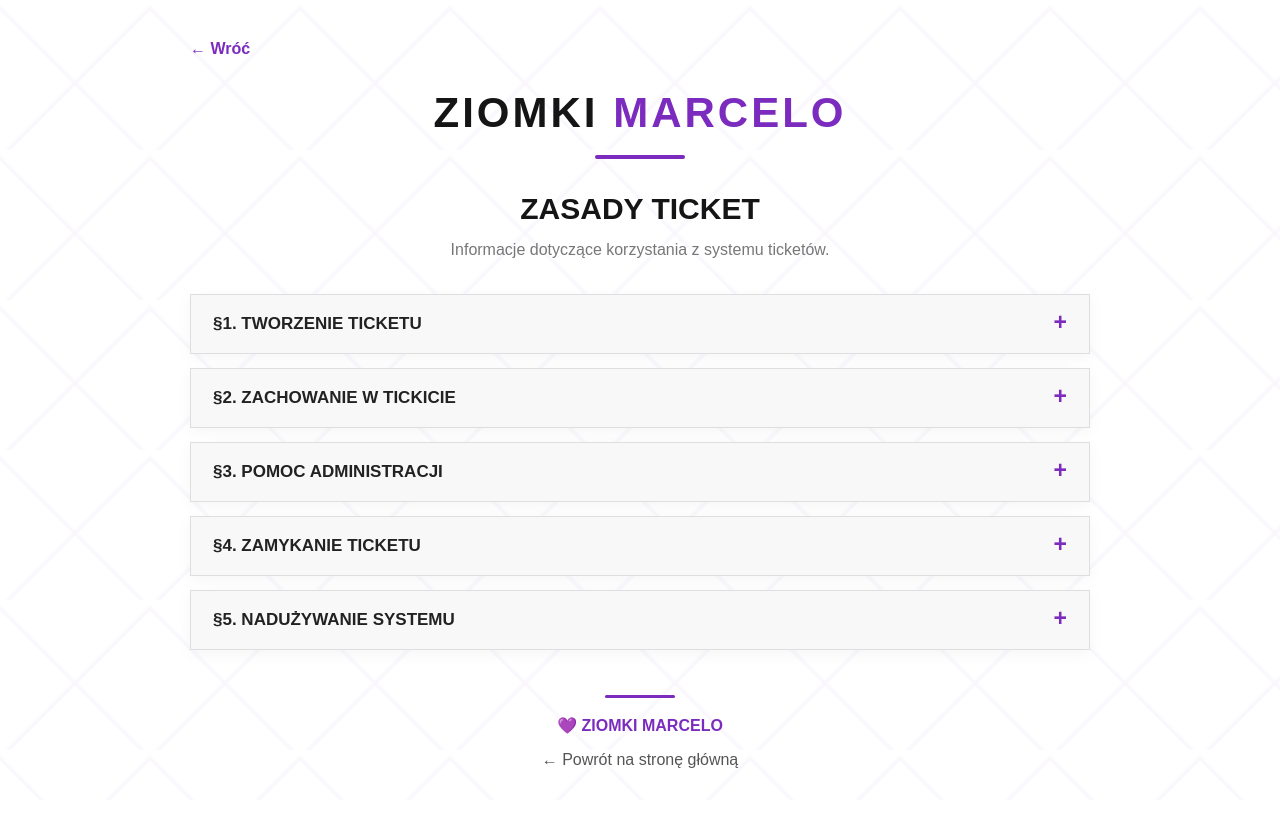
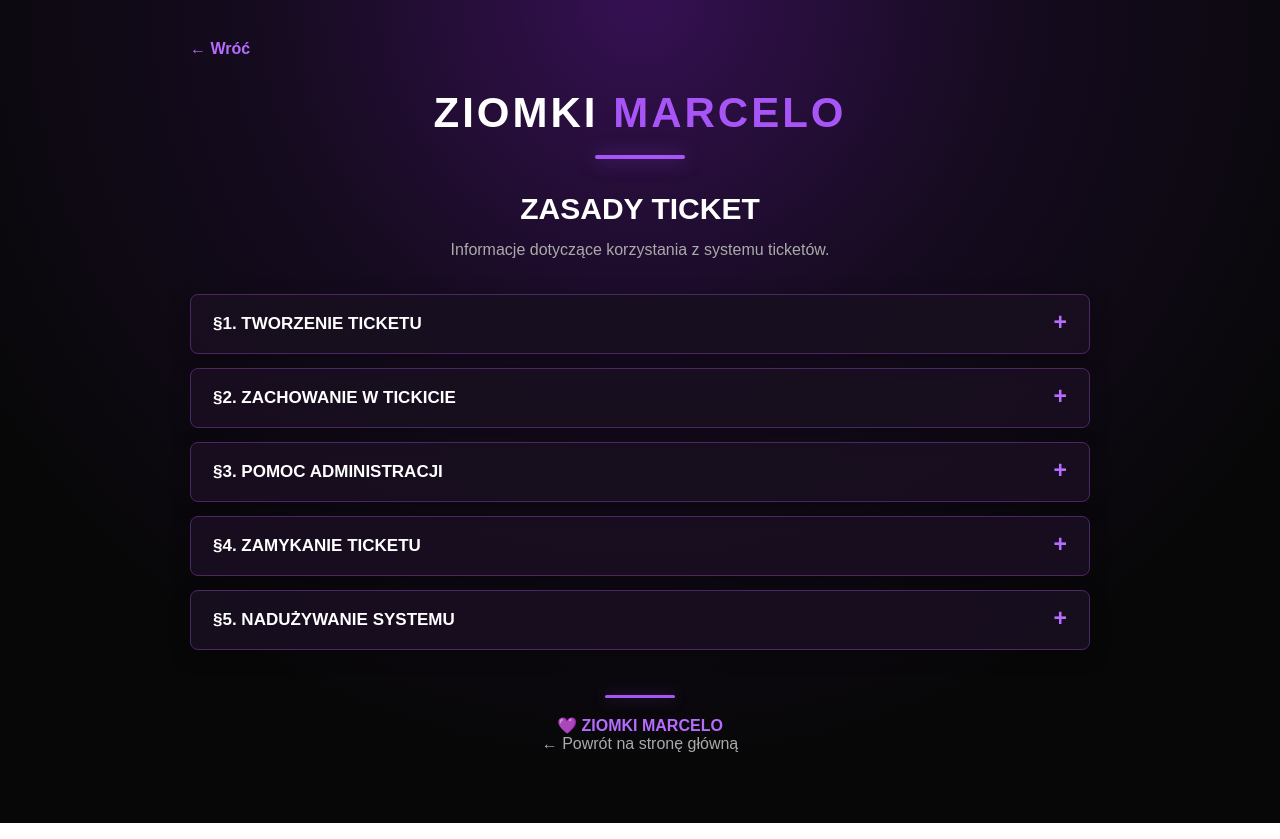
Before and after one commit to ziomki-marcelo/ziomki-marcelo-, a plain HTML site: page ticket.html in a window 1280 px wide. Drawn offline with Linux system fonts and the light colour scheme.

Commit message:
Update style.css

```diff
--- a/style.css
+++ b/style.css
@@ -1,5 +1,7 @@
 * {
     box-sizing: border-box;
+    margin: 0;
+    padding: 0;
 }
 
 html {
@@ -7,28 +9,16 @@ html {
 }
 
 body {
-    margin: 0;
     min-height: 100vh;
     font-family: Arial, Helvetica, sans-serif;
-    color: #151515;
-    background: #ffffff;
+    color: white;
+    background:
+        radial-gradient(circle at top, #351052 0%, #160b20 35%, #070707 75%);
     overflow-x: hidden;
 }
 
-/* DELIKATNE WZORY W TLE */
-body::before {
-    content: "";
-    position: fixed;
-    inset: 0;
-    z-index: -1;
-    opacity: 0.16;
-    background-image:
-        linear-gradient(45deg, transparent 46%, #d8c8e8 47%, transparent 49%),
-        linear-gradient(-45deg, transparent 46%, #d8c8e8 47%, transparent 49%);
-    background-size: 150px 150px;
-}
+/* ===== STRONA GŁÓWNA ===== */
 
-/* GŁÓWNY UKŁAD */
 .container {
     width: 100%;
     max-width: 900px;
@@ -38,41 +28,48 @@ body::before {
     text-align: center;
 }
 
-/* ZIOMKI MARCELO */
+/* LOGO */
+
 .logo {
     font-size: 48px;
     font-weight: 900;
     line-height: 0.9;
     letter-spacing: 3px;
+    color: white;
 }
 
 .logo span {
-    color: #7b2cbf;
+    color: #a855f7;
 }
 
 /* FIOLETOWA KRESKA */
+
 .line {
     width: 62px;
     height: 6px;
     margin: 35px auto;
-    background: #8b3fc9;
+    background: #a855f7;
     border-radius: 10px;
+    box-shadow: 0 0 18px rgba(168, 85, 247, 0.5);
 }
 
 /* TYTUŁ */
+
 h1 {
     margin: 0;
     font-size: 28px;
     line-height: 1.35;
+    color: white;
 }
 
 .subtitle {
     margin-top: 10px;
-    color: #555;
+    color: #b8b8b8;
     font-size: 15px;
 }
 
 /* PRZYCISKI */
+
 .documents {
     width: 100%;
     max-width: 520px;
@@ -85,27 +82,166 @@ h1 {
     padding: 20px;
     color: white;
     background: #8438c7;
-    border: 7px solid #dbc5ed;
+    border: 3px solid #b56cff;
+    border-radius: 8px;
     text-decoration: none;
     font-size: 15px;
     font-weight: bold;
     letter-spacing: 2px;
+    transition: 0.25s;
+    box-shadow: 0 0 18px rgba(132, 56, 199, 0.18);
+}
+
+.document-button:hover {
+    background: #9b4de0;
+    transform: translateY(-4px);
+    box-shadow: 0 0 28px rgba(168, 85, 247, 0.4);
+}
+
+/* ===== REGULAMIN ===== */
+
+.rules-page {
+    width: min(900px, 92%);
+    margin: 0 auto;
+    padding: 40px 0 70px;
+}
+
+.rules-page .back {
+    display: inline-block;
+    margin-bottom: 35px;
+    color: #b56cff;
+    text-decoration: none;
+    font-weight: 700;
     transition: 0.2s;
 }
 
-.document-button:hover {
-    background: #6925a8;
-    transform: translateY(-2px);
+.rules-page .back:hover {
+    transform: translateX(-4px);
+    color: #d09aff;
 }
 
-/* STRZAŁKA NA DOLE */
-.arrow {
-    margin-top: 90px;
-    font-size: 55px;
-    color: #171717;
+.rules-page .logo {
+    text-align: center;
+    font-size: 42px;
+    font-weight: 900;
+    line-height: 0.95;
+}
+
+.rules-page .line {
+    width: 90px;
+    height: 4px;
+    background: #a855f7;
+    margin: 22px auto 30px;
+    border-radius: 10px;
+}
+
+/* TYTUŁ REGULAMINU */
+
+.rules-title {
+    text-align: center;
+    font-size: 30px;
+    font-weight: 900;
+    margin: 0;
+    color: white;
+}
+
+.rules-page .intro {
+    text-align: center;
+    color: #aaa;
+    margin: 12px auto 35px;
+}
+
+/* SEKCJE */
+
+.rule-section {
+    margin-bottom: 14px;
+    border: 1px solid #4b2863;
+    border-radius: 8px;
+    background: rgba(24, 14, 31, 0.95);
+    box-shadow: 0 5px 20px rgba(0, 0, 0, 0.25);
+    overflow: hidden;
+}
+
+.rule-section summary {
+    cursor: pointer;
+    list-style: none;
+    padding: 19px 22px;
+    font-size: 17px;
+    font-weight: 800;
+    color: white;
+    transition: 0.2s;
+}
+
+.rule-section summary::-webkit-details-marker {
+    display: none;
+}
+
+.rule-section summary::after {
+    content: "+";
+    float: right;
+    color: #b56cff;
+    font-size: 23px;
+    line-height: 17px;
+}
+
+.rule-section[open] summary::after {
+    content: "−";
+}
+
+.rule-section summary:hover {
+    color: #c98aff;
+    background: rgba(168, 85, 247, 0.08);
+}
+
+.rule-section ol {
+    margin: 0;
+    padding: 20px 35px 22px 50px;
+    background: rgba(10, 10, 10, 0.7);
+    border-top: 1px solid #3c244d;
+}
+
+.rule-section li {
+    margin-bottom: 10px;
+    line-height: 1.6;
+    color: #d0d0d0;
+}
+
+.rule-section li:last-child {
+    margin-bottom: 0;
+}
+
+/* DÓŁ STRONY */
+
+.rules-page .bottom {
+    text-align: center;
+    margin-top: 45px;
+}
+
+.rules-page .bottom-line {
+    width: 70px;
+    height: 3px;
+    background: #a855f7;
+    margin: 0 auto 18px;
+    border-radius: 10px;
+    box-shadow: 0 0 15px rgba(168, 85, 247, 0.4);
+}
+
+.rules-page .bottom p {
+    font-weight: 800;
+    color: #b56cff;
+}
+
+.rules-page .bottom a {
+    color: #aaa;
+    text-decoration: none;
+}
+
+.rules-page .bottom a:hover {
+    color: #c98aff;
 }
 
 /* TELEFON */
+
 @media (max-width: 600px) {
 
     .container {
@@ -123,149 +259,6 @@ h1 {
     .document-button {
         font-size: 13px;
     }
-}
-/* ===== REGULAMIN ZIOMKI MARCELO ===== */
-
-.rules-page {
-    width: min(900px, 92%);
-    margin: 0 auto;
-    padding: 40px 0 70px;
-}
-
-.rules-page .back {
-    display: inline-block;
-    margin-bottom: 35px;
-    color: #7b2cbf;
-    text-decoration: none;
-    font-weight: 700;
-    transition: 0.2s;
-}
-
-.rules-page .back:hover {
-    transform: translateX(-4px);
-}
-
-.rules-page .logo {
-    text-align: center;
-    font-size: 42px;
-    font-weight: 900;
-    line-height: 0.95;
-}
-
-.rules-page .logo span {
-    color: #7b2cbf;
-}
-
-.rules-page .line {
-    width: 90px;
-    height: 4px;
-    background: #7b2cbf;
-    margin: 22px auto 30px;
-    border-radius: 10px;
-}
-
-.rules-title {
-    text-align: center;
-    font-size: 30px;
-    font-weight: 900;
-    margin: 0;
-}
-
-.rules-page .intro {
-    text-align: center;
-    color: #777;
-    margin: 12px auto 35px;
-}
-
-/* SEKCJE */
-
-.rule-section {
-    margin-bottom: 14px;
-    border: 1px solid #dedede;
-    background: rgba(248, 248, 248, 0.95);
-    box-shadow: 0 4px 15px rgba(0, 0, 0, 0.04);
-}
-
-.rule-section summary {
-    cursor: pointer;
-    list-style: none;
-    padding: 19px 22px;
-    font-size: 17px;
-    font-weight: 800;
-    color: #222;
-    transition: 0.2s;
-}
-
-.rule-section summary::-webkit-details-marker {
-    display: none;
-}
-
-.rule-section summary::after {
-    content: "+";
-    float: right;
-    color: #7b2cbf;
-    font-size: 23px;
-    line-height: 17px;
-}
-
-.rule-section[open] summary::after {
-    content: "−";
-}
-
-.rule-section summary:hover {
-    color: #7b2cbf;
-    background: #f2f2f2;
-}
-
-.rule-section ol {
-    margin: 0;
-    padding: 20px 35px 22px 50px;
-    background: white;
-    border-top: 1px solid #e5e5e5;
-}
-
-.rule-section li {
-    margin-bottom: 10px;
-    line-height: 1.6;
-    color: #444;
-}
-
-.rule-section li:last-child {
-    margin-bottom: 0;
-}
-
-/* DÓŁ STRONY */
-
-.rules-page .bottom {
-    text-align: center;
-    margin-top: 45px;
-}
-
-.rules-page .bottom-line {
-    width: 70px;
-    height: 3px;
-    background: #7b2cbf;
-    margin: 0 auto 18px;
-    border-radius: 10px;
-}
-
-.rules-page .bottom p {
-    font-weight: 800;
-    color: #7b2cbf;
-}
-
-.rules-page .bottom a {
-    color: #555;
-    text-decoration: none;
-}
-
-.rules-page .bottom a:hover {
-    color: #7b2cbf;
-}
-
-/* TELEFON */
-
-@media (max-width: 600px) {
 
     .rules-page {
         width: 94%;
```
